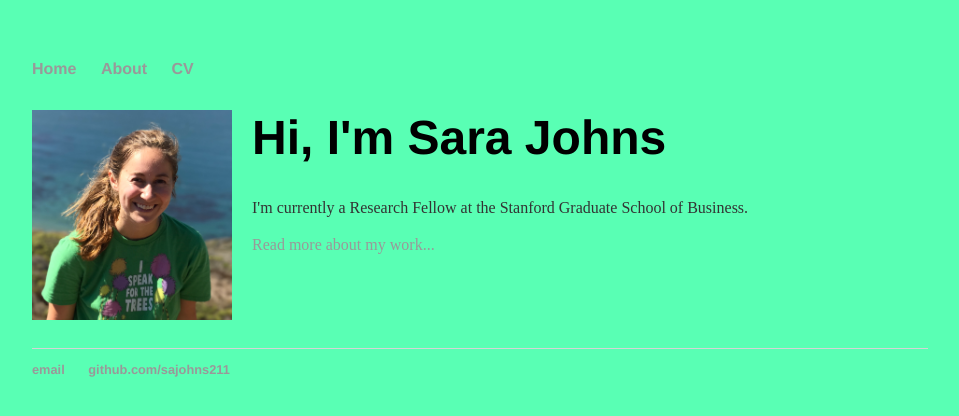
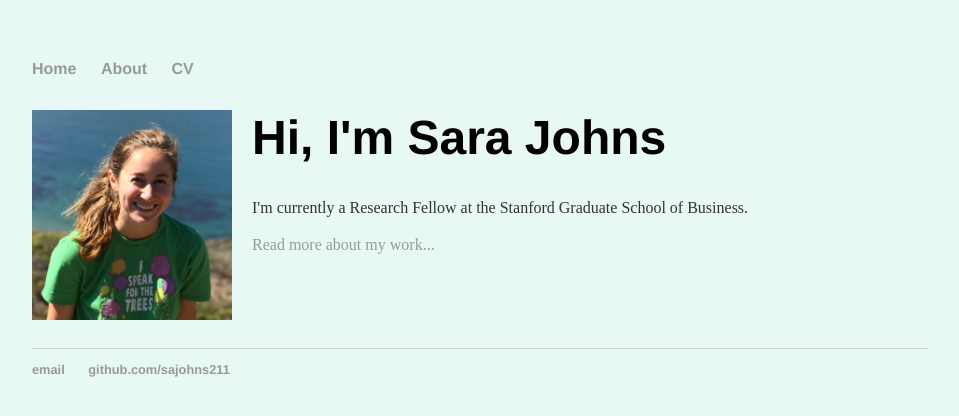
Before and after one commit to sajohns211/sajohns211.github.io, a Jekyll site: the page built from index.html, in a window 1280 px wide. Shown: the top 416 px of the page, without its empty margins (160-1119 px from the left). Built offline with Jekyll 4.4.1, drawn with Linux system fonts in a browser that asks for light colours.

Commit message:
change color

```diff
--- a/index.html
+++ b/index.html
@@ -7,7 +7,7 @@ title: Sara Johns
   .extra_space {
      margin-bottom: 2.5cm;
   }
-body { background-color: #59FFB4
+body { background-color: #E8F8F5
 	}
 </style>
 
```
